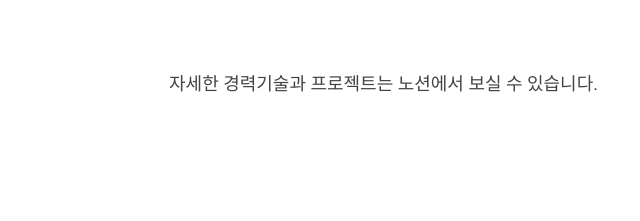
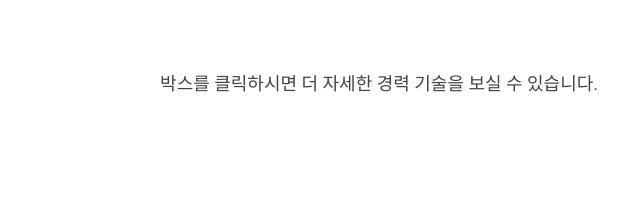
Before and after one commit to soi-latte/Iam, a plain HTML site: page index.html in a window 1280 px wide. Shown: the part 5186-5407 px from the top of the page, 640-1280 px from the left. Drawn offline with Linux system fonts and the light colour scheme.

Commit message:
fix typo index file

```diff
--- a/index.html
+++ b/index.html
@@ -279,7 +279,7 @@
                 </svg>
             </a>
             <div class="spacer"></div>
-            <div class="notion--text">자세한 경력기술과 프로젝트는 노션에서 보실 수 있습니다.</div>
+            <div class="notion--text">박스를 클릭하시면 더 자세한 경력 기술을 보실 수 있습니다.</div>
         </div>
     </div>
 </main>
```
